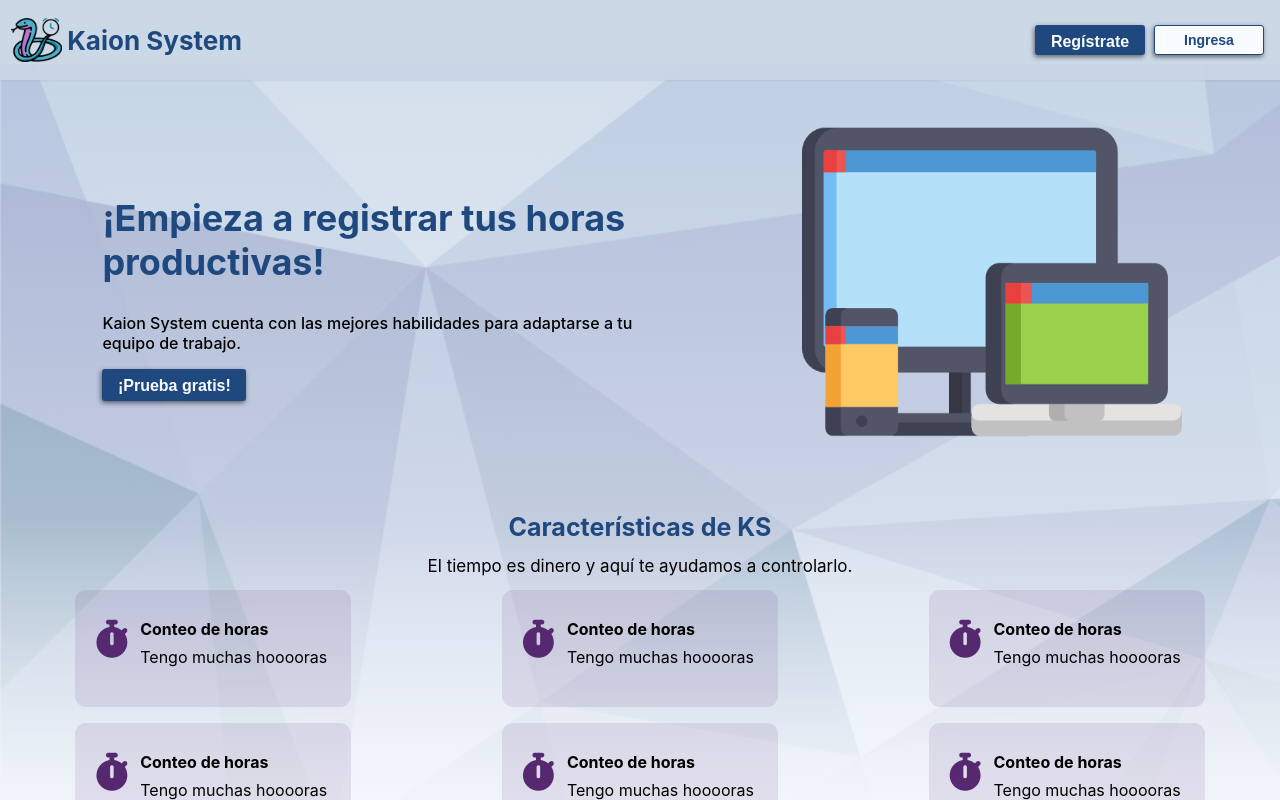
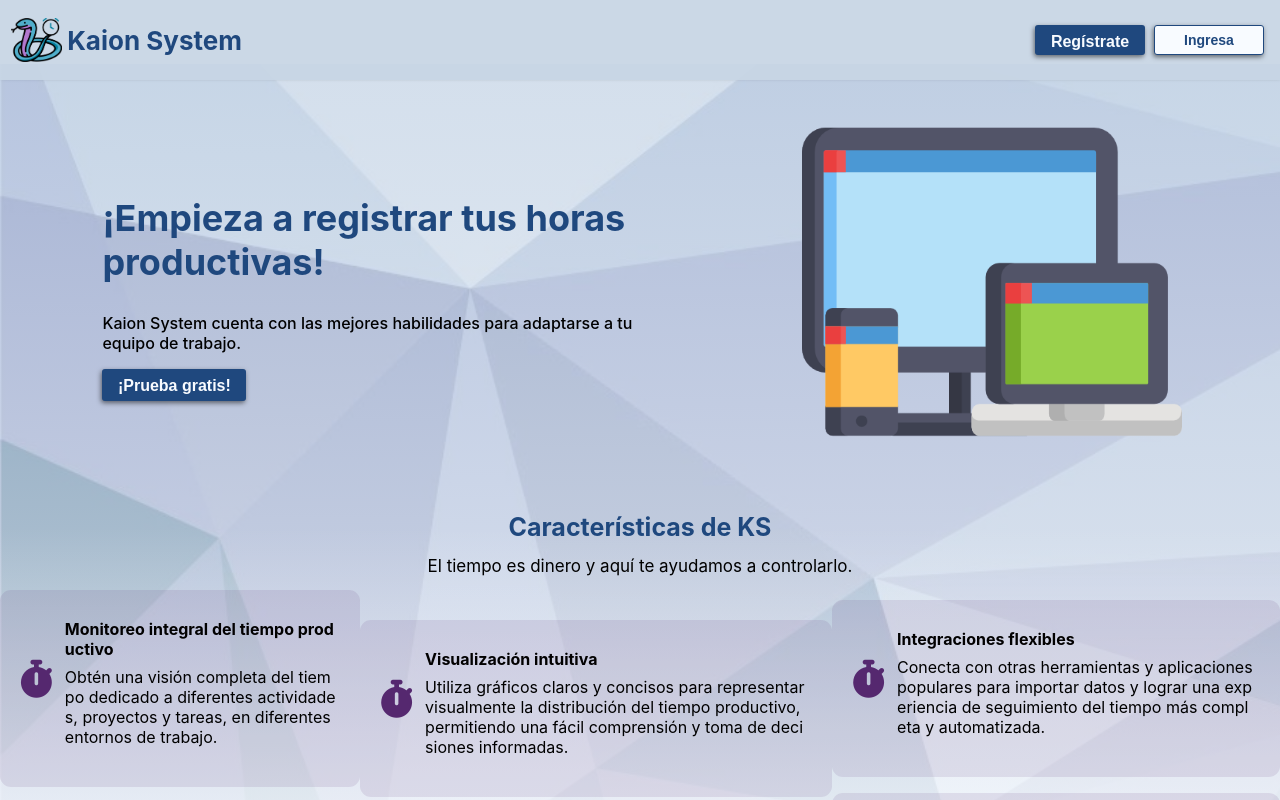
Before and after one commit to Jonny-Start/Kaion-System, a React (Create React App) app: page / in a window 1280 px wide. Shown: the top 800 px of the page. Built offline with nearby package versions, Linux system fonts and the light colour scheme.

Commit message:
alimentando landing page

```diff
--- a/src/containers/LandingPage/index.js
+++ b/src/containers/LandingPage/index.js
@@ -76,15 +76,15 @@ function LandingPage() {
               <div className="feature">
                 <i className="fa-solid fa-stopwatch"></i>
                 <span className="descriptionFeature">
-                  <h4 id="titleCard"> Conteo de horas</h4>
-                  <p id="descriptionCard">{"Tengo muchas hooooras "}</p>
+                  <h4 id="titleCard"> Monitoreo integral del tiempo productivo</h4>
+                  <p id="descriptionCard">Obtén una visión completa del tiempo dedicado a diferentes actividades, proyectos y tareas, en diferentes entornos de trabajo.</p>
                 </span>
               </div>
               <div className="feature">
                 <i className="fa-solid fa-stopwatch"></i>
                 <span className="descriptionFeature">
-                  <h4 id="titleCard"> Conteo de horas</h4>
-                  <p id="descriptionCard">{"Tengo muchas hooooras "}</p>
+                  <h4 id="titleCard">Análisis en tiempo real</h4>
+                  <p id="descriptionCard">Accede a análisis y estadísticas en tiempo real para evaluar y optimizar la productividad individual de tus equipos de trabajo.</p>
                 </span>
               </div>
             </div>
@@ -92,15 +92,15 @@ function LandingPage() {
               <div className="feature">
                 <i className="fa-solid fa-stopwatch"></i>
                 <span className="descriptionFeature">
-                  <h4 id="titleCard"> Conteo de horas</h4>
-                  <p id="descriptionCard">{"Tengo muchas hooooras "}</p>
+                  <h4 id="titleCard">Visualización intuitiva</h4>
+                  <p id="descriptionCard">Utiliza gráficos claros y concisos para representar visualmente la distribución del tiempo productivo, permitiendo una fácil comprensión y toma de decisiones informadas.</p>
                 </span>
               </div>
               <div className="feature">
                 <i className="fa-solid fa-stopwatch"></i>
                 <span className="descriptionFeature">
-                  <h4 id="titleCard"> Conteo de horas</h4>
-                  <p id="descriptionCard">{"Tengo muchas hooooras "}</p>
+                  <h4 id="titleCard"> Acceso multiplataforma</h4>
+                  <p id="descriptionCard">Disfruta de la flexibilidad de acceder a la aplicación desde dispositivos</p>
                 </span>
               </div>
             </div>
@@ -108,15 +108,15 @@ function LandingPage() {
               <div className="feature">
                 <i className="fa-solid fa-stopwatch"></i>
                 <span className="descriptionFeature">
-                  <h4 id="titleCard"> Conteo de horas</h4>
-                  <p id="descriptionCard">{"Tengo muchas hooooras "}</p>
+                  <h4 id="titleCard"> Integraciones flexibles</h4>
+                  <p id="descriptionCard">Conecta con otras herramientas y aplicaciones populares para importar datos y lograr una experiencia de seguimiento del tiempo más completa y automatizada.</p>
                 </span>
               </div>
               <div className="feature">
                 <i className="fa-solid fa-stopwatch"></i>
                 <span className="descriptionFeature">
-                  <h4 id="titleCard"> Conteo de horas</h4>
-                  <p id="descriptionCard">{"Tengo muchas hooooras "}</p>
+                  <h4 id="titleCard"> Seguridad y privacidad</h4>
+                  <p id="descriptionCard">Garantiza la seguridad de los datos y la privacidad de los usuarios mediante protocolos de seguridad robustos y prácticas de privacidad sólidas.</p>
                 </span>
               </div>
             </div>
```
